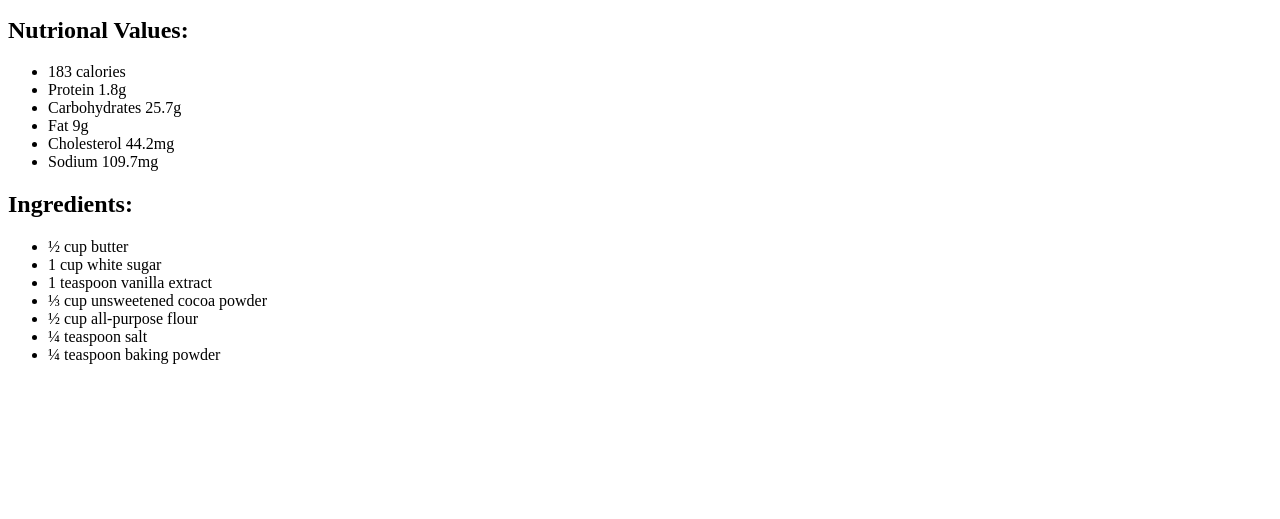
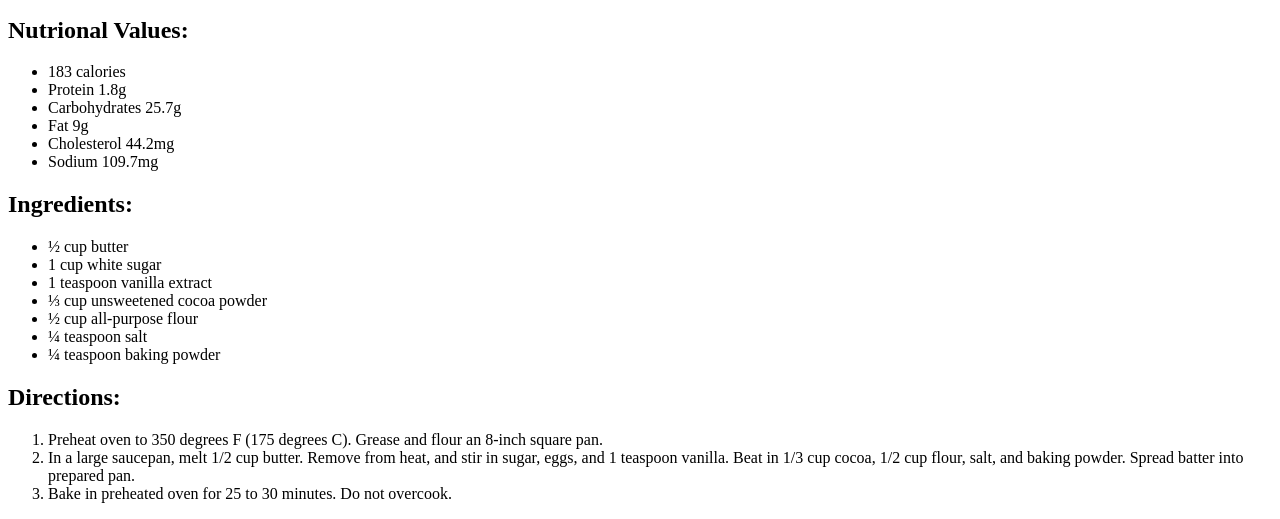
Before and after one commit to federico-palma/odin-recipes, a plain HTML site: page recipes/brownies.html in a window 1280 px wide. Shown: the part 428-947 px from the top of the page. Before the commit the page ends 808 px from the top, so only its background shows below. Drawn offline with Linux system fonts and the light colour scheme.

Commit message:
Added Directions list

```diff
--- a/recipes/brownies.html
+++ b/recipes/brownies.html
@@ -32,7 +32,12 @@
                 <li class="ingredients-item">¼ teaspoon salt</li>
                 <li class="ingredients-item">¼ teaspoon baking powder</li>
             </ul>
-
+            <h2 class="directions-title">Directions:</h2>
+            <ol class="directions-list">
+                <li class="directions-item">Preheat oven to 350 degrees F (175 degrees C). Grease and flour an 8-inch square pan.</li>
+                <li class="directions-item">In a large saucepan, melt 1/2 cup butter. Remove from heat, and stir in sugar, eggs, and 1 teaspoon vanilla. Beat in 1/3 cup cocoa, 1/2 cup flour, salt, and baking powder. Spread batter into prepared pan.</li>
+                <li class="directions-item">Bake in preheated oven for 25 to 30 minutes. Do not overcook.</li>
+            </ol>
 
         </main>
         <script src="" async defer></script>
```
